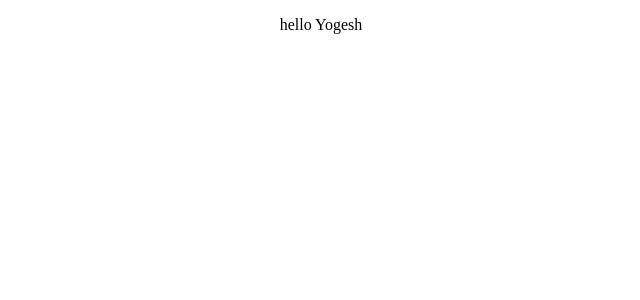
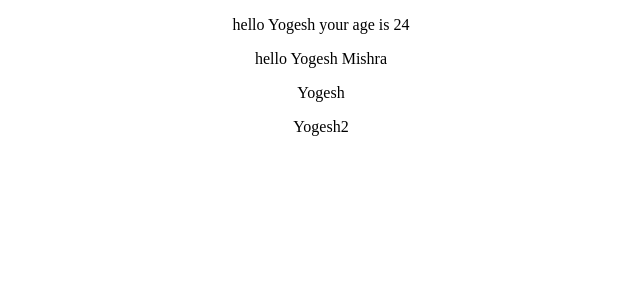
Before and after one commit to yogeshmishra667/tsx-react, a React (Create React App) app: page / in a window 1280 px wide. Shown: the top 300 px of the page, without its empty margins (319-959 px from the left). Built offline with nearby package versions, Linux system fonts and the light colour scheme.

Commit message:
ts object and array in react

```diff
--- a/src/App.tsx
+++ b/src/App.tsx
@@ -1,13 +1,34 @@
-import React from 'react';
-import Greet from './Components/greet';
-import './App.css';
+import React from 'react'
+import Greet from './Components/greet'
+import './App.css'
+import Person from './Components/Person'
+import { PersonList } from './Components/PersonList'
 
 function App() {
+  const personName = {
+    first: 'Yogesh',
+    last: 'Mishra',
+  }
+
+  //for the person list
+  const personList = [
+    {
+      first: 'Yogesh',
+      last: 'Mishra',
+    },
+    {
+      first: 'Yogesh2',
+      last: 'Mishra2',
+    },
+  ]
+
   return (
     <div className="App">
-      <Greet name="Yogesh" />
+      <Greet name="Yogesh" age={24} isLoggedin={true} />
+      <Person name={personName} />
+      <PersonList name={personList} />
     </div>
-  );
+  )
 }
 
-export default App;
+export default App
--- /dev/null
+++ b/src/Components/Person.tsx
@@ -0,0 +1,18 @@
+import React from 'react'
+
+type PersonProps = {
+  name: {
+    first: string
+    last: string
+  }
+}
+
+export default function Person(props: PersonProps) {
+  return (
+    <div>
+      <p>
+        hello {props.name.first} {props.name.last}
+      </p>
+    </div>
+  )
+}
--- /dev/null
+++ b/src/Components/PersonList.tsx
@@ -0,0 +1,18 @@
+import React from 'react'
+
+type personListProps = {
+  name: {
+    first: string
+    last: string
+  }[]
+}
+
+export const PersonList = (props: personListProps) => {
+  return (
+    <div>
+      {props.name.map(person => (
+        <p>{person.first}</p>
+      ))}
+    </div>
+  )
+}
--- a/src/Components/greet.tsx
+++ b/src/Components/greet.tsx
@@ -2,12 +2,20 @@ import React from 'react'
 
 type greetProps = {
   name: string
+  age: number
+  isLoggedin: boolean
 }
 
 export default function greet(props: greetProps) {
   return (
     <div>
-      <p> hello {props.name}</p>
+      {props.isLoggedin ? (
+        <p>
+          hello {props.name} your age is {props.age}
+        </p>
+      ) : (
+        <p>hello guest</p>
+      )}
     </div>
   )
 }
```
